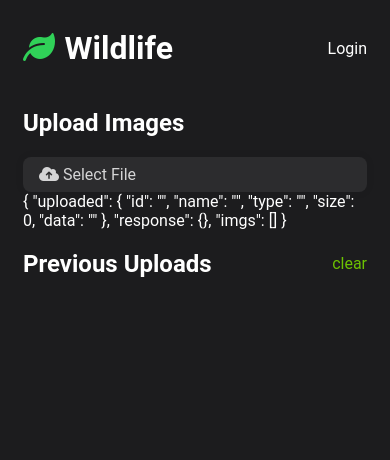
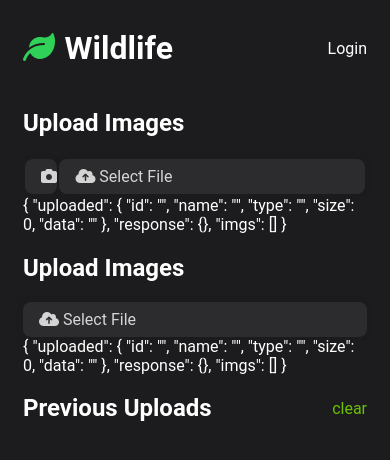
Before and after one commit to ChicoState/Wild-Life, a Vue app in the folder client/: page / in a window 390 px wide. Shown: the top 460 px of the page. Built offline with nearby package versions, Linux system fonts and the light colour scheme.

Commit message:
Added Desktop and Mobile Scaling
Changed upload to not accept existing images before sending to indexeddb, added the ability to upload picture through mobile camera, needs testing still. Added scaling - anything below 768 pixel width will have the option for camera upload.

```diff
--- a/client/src/components/Upload.vue
+++ b/client/src/components/Upload.vue
@@ -4,6 +4,7 @@ import {Upload} from '../rest';
 import {addFile} from '../indexedDB'
 import {getBuffer} from '../upload'
 import type {fileType} from '../types'
+import {getAllFiles} from '../indexedDB';
 
 const cache:any = inject('cache')
 
@@ -45,6 +46,18 @@ function uploadFile(event: any) {
   } else {
     const today = new Date();
     temp_uploaded.id = today.getFullYear() + '-' + (today.getMonth() + 1) + '-' + today.getDate() + '+' + file.name;
+    // Load images from indexedDB into cache to prevent double image insertion
+    getAllFiles().then(function (result: any) {
+    console.log(result)
+    result.forEach((file:fileType) => {
+      if(temp_uploaded.id == file.id){
+        //Reload to stop image from showing up until page refresh
+        window.location.reload()
+        alert("You cannot re-upload the same file!")
+        return
+      }
+    });
+  })
     temp_uploaded.name = file.name
     temp_uploaded.size = file.size
     var buf = new Promise(getBuffer(file))
@@ -53,7 +66,7 @@ function uploadFile(event: any) {
       console.log(temp_uploaded)
       addFile(temp_uploaded)
       cache.history.push({
-        image: `<img style="max-width: 100%; max-height: 25rem; object-fit: contain;" class="frame" src="data:${temp_uploaded.type};base64,${temp_uploaded.data}" alt=${temp_uploaded.name} />`
+        image: `<img style="max-width: 100%; max-height: 100px; object-fit: contain;" class="frame" src="data:${temp_uploaded.type};base64,${temp_uploaded.data}" alt=${temp_uploaded.name} /> `
       });
     }).catch(function (error) {
       console.log("Error: ", error)
@@ -64,15 +77,36 @@ function uploadFile(event: any) {
 </script>
 
 <template>
+  <div id = "content-mobile">
   <div class="d-flex flex-column">
-    <div class="d-flex flex-column">
       <h2>Upload Images</h2>
+      <div class = "parent">
+        <div class = "child" style = "width:10%;">
+        <label class="custom-file-upload button" style = "width:100%;">
+          <input id="upload" accept="image/png,image/jpeg" class="button" type="file" capture="user" @change="uploadFile">
+          <i class="fa-solid fa-camera" style="text-align: center;"></i>
+        </label>
+      </div>
+        <div class = "child" style = "width:90%;">
+          <label class="custom-file-upload button" style = "width:100%; ">
+            <input id="upload" accept="image/png,image/jpeg" class="button" type="file" @change="uploadFile">
+            <i class="fa fa-cloud-upload"></i> Select File
+          </label>
+        </div>
+      </div>
+      {{ data }}
+  </div>
+  </div>
+
+  <div id = "content-desktop">
+  <div class="d-flex flex-column">
+    <h2>Upload Images</h2>
       <label class="custom-file-upload button">
         <input id="upload" accept="image/png,image/jpeg" class="button" type="file" @change="uploadFile">
         <i class="fa fa-cloud-upload"></i> Select File
       </label>
-      {{ data }}
-    </div>
+    {{ data }}
+  </div>
   </div>
 </template>
 
@@ -82,4 +116,14 @@ input[type="file"] {
   display: none;
 }
 
+.parent {
+  border: 1px;
+}
+.child {
+  display: inline-block;
+
+  padding: 2px;
+
+}
+
 </style>
```
